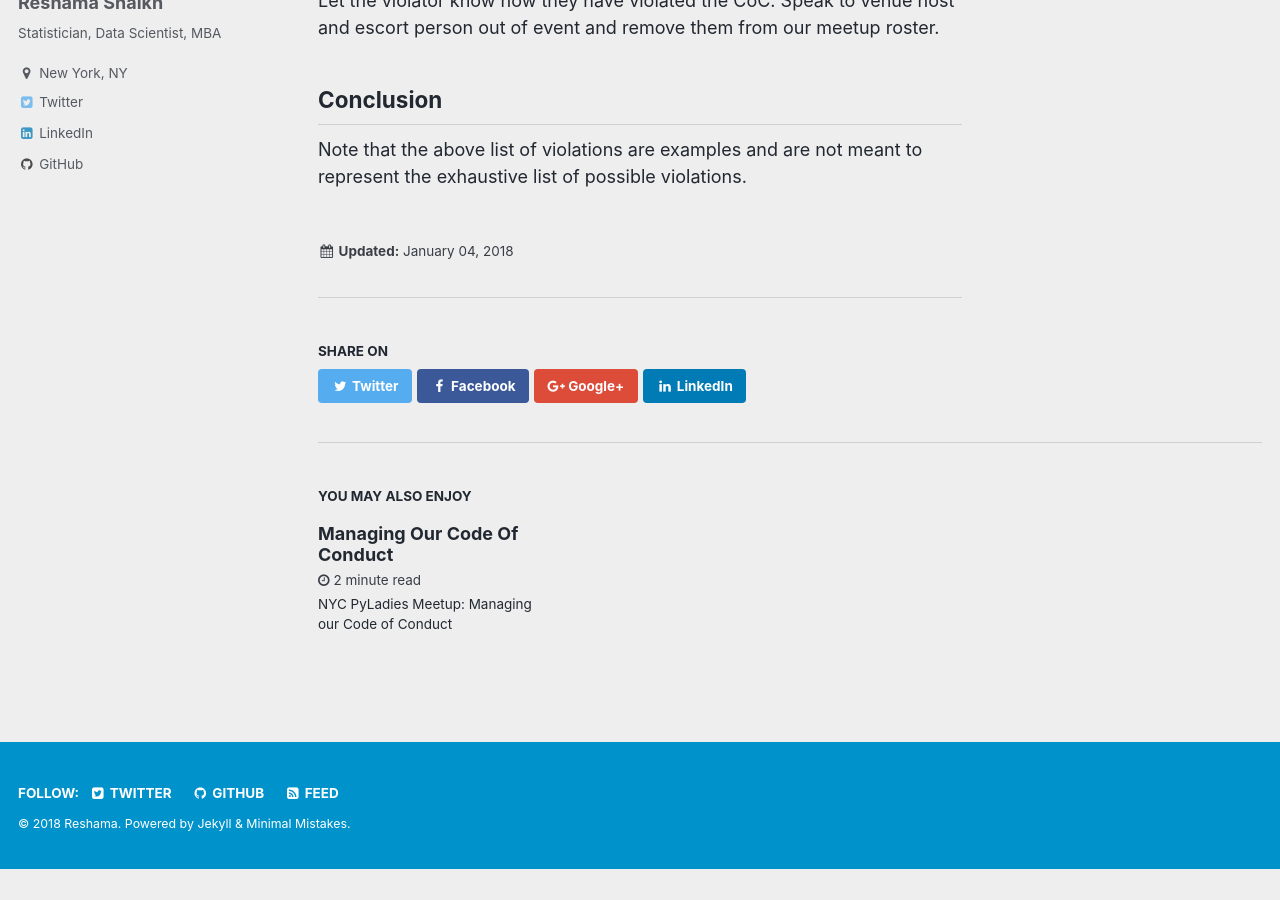
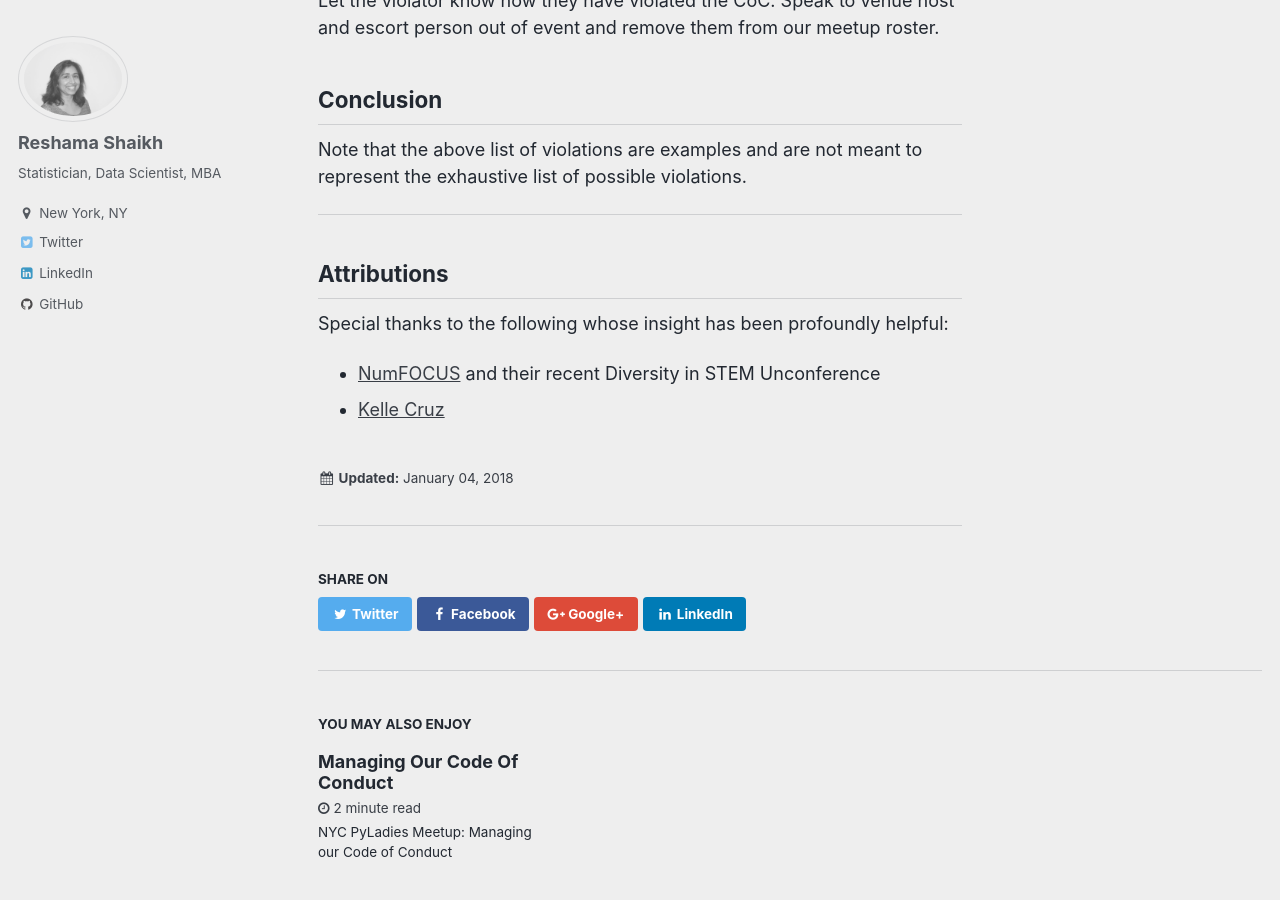
Before and after one commit to reshamas/reshamas.github.io, a Jekyll site: the page built from _posts/2018-01-04-managing-our-code-of-conduct.md, in a window 1280 px wide and 900 px high, scrolled down 2523 px. Built offline with Jekyll 4.4.1, drawn with Linux system fonts in a browser that asks for light colours; before the commit the page ends 3393 px from its top, so only the background shows below that.

Commit message:
Update 2018-01-04-managing-our-code-of-conduct.md

```diff
--- a/_posts/2018-01-04-managing-our-code-of-conduct.md
+++ b/_posts/2018-01-04-managing-our-code-of-conduct.md
@@ -43,3 +43,9 @@
 
 ## Conclusion
 Note that the above list of violations are examples and are not meant to represent the exhaustive list of possible violations.
+
+---
+## Attributions
+Special thanks to the following whose insight has been profoundly helpful:
+* [NumFOCUS](https://www.numfocus.org/blog/) and their recent Diversity in STEM Unconference
+* [Kelle Cruz](https://twitter.com/kellecruz)
```
